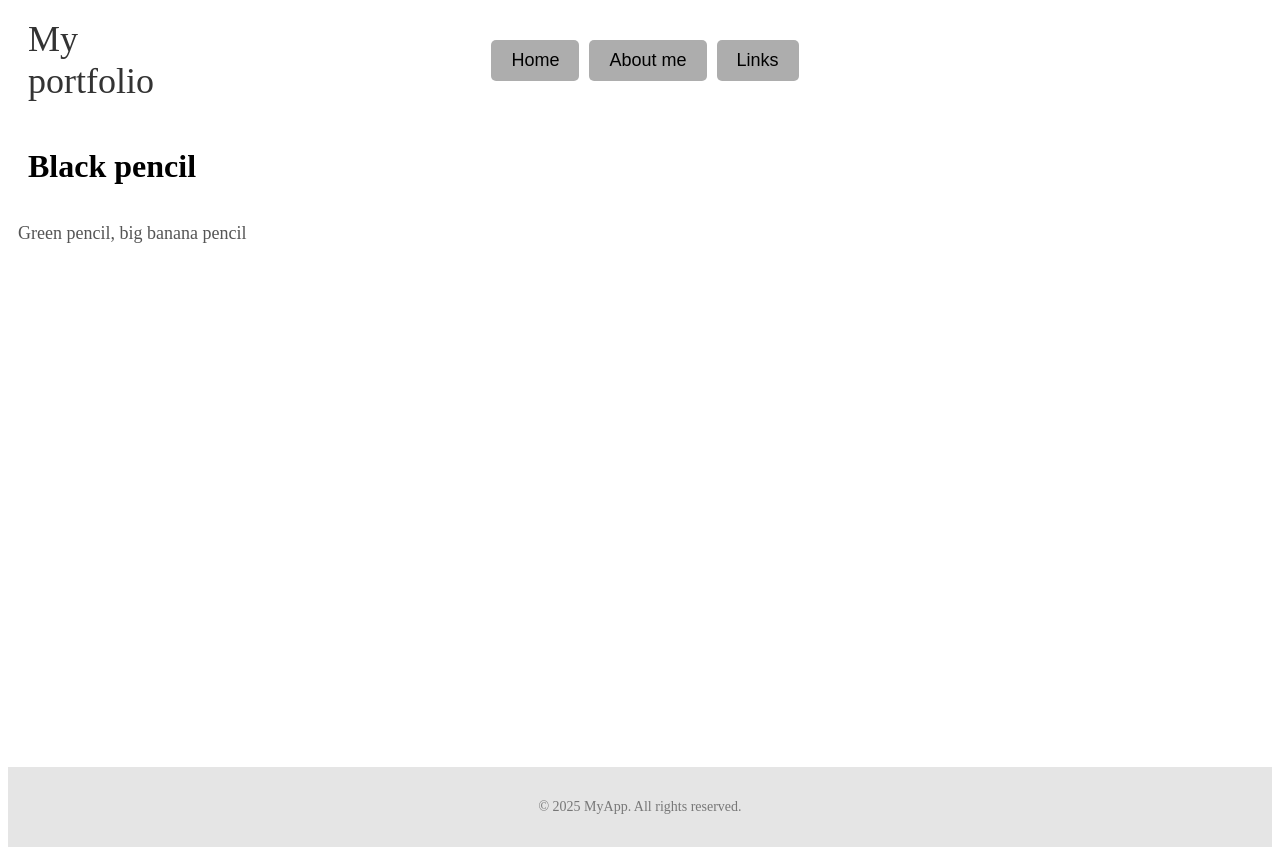
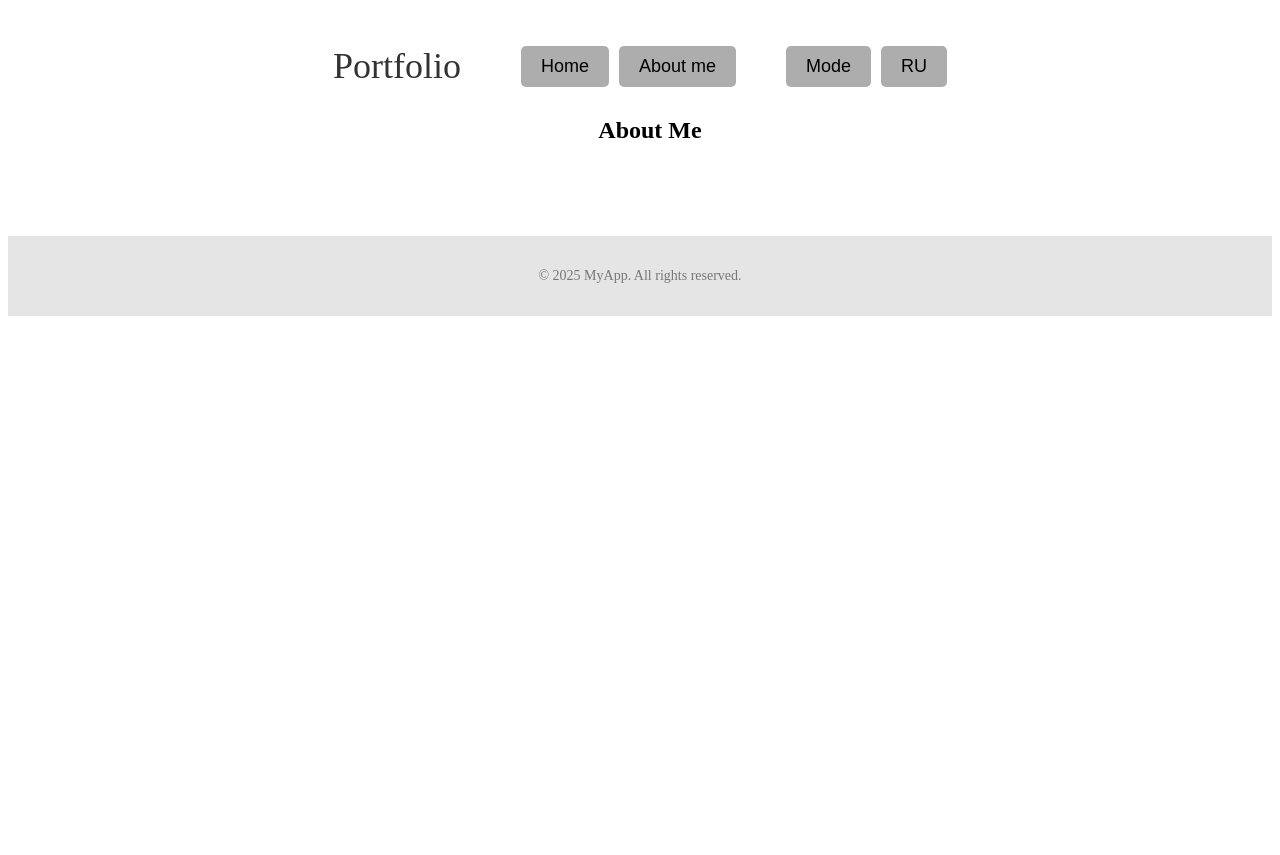
Before and after one commit to MaxTafrov/portfolio, a React (Create React App) app: page /about in a window 1280 px wide. After the commit the page ends 800 px from the top, so only its background shows below. Built offline with nearby package versions, Linux system fonts and the light colour scheme.

Commit message:
feat: add routing and new pages for About

```diff
--- a/package.json
+++ b/package.json
@@ -9,6 +9,7 @@
     "@testing-library/user-event": "^13.5.0",
     "react": "^19.1.1",
     "react-dom": "^19.1.1",
+    "react-router": "^7.8.2",
     "react-scripts": "5.0.1",
     "styled-components": "^6.1.19",
     "web-vitals": "^2.1.4"
--- a/src/App.js
+++ b/src/App.js
@@ -1,14 +1,29 @@
-import React from 'react'
+import React, { useState } from 'react'
 import Main from './views/global/pages/main'
 import Header from './views/global/pages/header'
 import Footer from './views/global/pages/footer'
+import AboutMe from './views/global/pages/aboutMe'
+import Links from './views/global/pages/links'
+import { Routes, Route } from 'react-router'
+import css from './styles/styles.css'
 
-function App() {
+function App(props) {
+	const { AppOverflow } = css
+	const {} = props
+	const { setShowPage } = useState('main')
+
 	return (
 		<>
-			<Header />
-			<Main />
-			<Footer />
+			<AppOverflow>
+				<Header onClick={setShowPage} />
+				<Routes>
+					<Route path={'/home'} element={<Main />} />
+					<Route path={'/about'} element={<AboutMe />} />
+					<Route path={'/links'} element={<Links />} />
+				</Routes>
+
+				<Footer />
+			</AppOverflow>
 		</>
 	)
 }
--- a/src/index.js
+++ b/src/index.js
@@ -1,10 +1,13 @@
 import React from 'react'
 import ReactDOM from 'react-dom/client'
 import App from './App'
+import { BrowserRouter } from 'react-router'
 
 const root = ReactDOM.createRoot(document.getElementById('root'))
 root.render(
-	<React.StrictMode>
-		<App />
-	</React.StrictMode>
+	<>
+		<BrowserRouter>
+			<App />
+		</BrowserRouter>
+	</>
 )
--- a/src/styles.css.js
+++ b/src/styles/styles.css.js
@@ -1,19 +1,38 @@
-import styled from 'styled-components'
+import styled, { createGlobalStyle } from 'styled-components'
 
 const css = {
+	GlobalStyle: createGlobalStyle`
+	*{
+	@import url('https://fonts.googleapis.com/css2?family=Montserrat:ital,wght@0,100..900;1,100..900&display=swap');
+	font-family: 'Montserrat', sans-serif;
+	}
+	`,
+
+	AppOverflow: styled.div`
+		width: 100%;
+		justify-content: center;
+		align-items: center;
+		display: flex;
+		flex-direction: column;
+		margin-top: 35px;
+	`,
+
 	HeaderContainer: styled.header`
 		display: flex;
-		justify-content: space-between;
+		justify-content: center;
 		align-items: center;
 		flex-direction: row;
 		padding: 10px 20px;
 	`,
+
 	Logo: styled.div`
-		display: block;
+		display: flex;
 		color: #333;
 		font-size: 36px;
-		width: 15%;
+		width: 40%;
+		margin-right: 50px;
 	`,
+
 	HeaderButton: styled.button`
 		background-color: #adadad;
 		color: black;
@@ -27,32 +46,34 @@ const css = {
 		&:hover {
 			background-color: #808080;
 		}
+		&:nth-child(2) {
+			margin-right: 40px;
+		}
 	`,
 	MenuContainer: styled.nav`
 		display: flex;
 		justify-content: center;
 		align-items: center;
 		flex-direction: row;
-		margin-left: -15%;
+		margin: 0 auto;
+
 		width: 100%;
 	`,
 
 	MainContainer: styled.main`
 		display: flex;
 		flex-direction: column;
-		align-items: start;
+		align-items: center;
 		justify-content: flex-start;
 		margin-top: 15px;
-
-		height: calc(100vh - 160px);
+		transition: background-color 0.3s ease;
 		&:hover {
 			background-color: #faf7f7;
 		}
 	`,
-	MainTitle: styled.h1`
+	MainTitle: styled.h2`
 		padding-left: 20px;
-
-		margin-bottom: 20px;
+		align-items: center;
 	`,
 	MainText: styled.p`
 		display: flex;
@@ -61,6 +82,7 @@ const css = {
 		max-width: 600px;
 		text-align: center;
 		padding-left: 10px;
+		align-items: center;
 	`,
 
 	FooterContainer: styled.footer`
@@ -68,7 +90,6 @@ const css = {
 		flex-direction: row;
 		align-items: center;
 		justify-content: center;
-
 		position: relative;
 		width: 100%;
 		height: 80px;
--- /dev/null
+++ b/src/views/global/pages/aboutMe.jsx
@@ -0,0 +1,13 @@
+import React from 'react'
+import css from '../../../styles/styles.css'
+const AboutMe = props => {
+	const { MainText, MainTitle } = css
+	return (
+		<>
+			<MainTitle>About Me</MainTitle>
+			<MainText></MainText>
+			<MainText></MainText>
+		</>
+	)
+}
+export default AboutMe
--- a/src/views/global/pages/footer.jsx
+++ b/src/views/global/pages/footer.jsx
@@ -1,5 +1,5 @@
 import React from 'react'
-import css from '../../../styles.css'
+import css from '../../../styles/styles.css'
 
 const { FooterContainer, FooterText } = css
 
--- a/src/views/global/pages/header.jsx
+++ b/src/views/global/pages/header.jsx
@@ -1,17 +1,21 @@
 import React from 'react'
-import css from '../../../styles.css'
+import css from '../../../styles/styles.css'
+import { useNavigate } from 'react-router'
 
 const { HeaderContainer, Logo, MenuContainer, HeaderButton } = css
 
-const Header = () => {
+const Header = props => {
+	const navigate = useNavigate()
+
 	return (
 		<HeaderContainer>
-			<Logo>My portfolio</Logo>
+			<Logo>Portfolio</Logo>
 			<MenuContainer>
-				<HeaderButton>Home</HeaderButton>
-				<HeaderButton>About me</HeaderButton>
-				<HeaderButton>Links</HeaderButton>
+				<HeaderButton onClick={() => navigate('/home')}>Home</HeaderButton>
+				<HeaderButton onClick={() => navigate('/about')}>About me</HeaderButton>
 			</MenuContainer>
+			<HeaderButton> Mode</HeaderButton>
+			<HeaderButton>RU</HeaderButton>
 		</HeaderContainer>
 	)
 }
--- a/src/views/global/pages/links.jsx
+++ b/src/views/global/pages/links.jsx
@@ -0,0 +1,11 @@
+import React from 'react'
+
+const Links = props => {
+	return (
+		<>
+			<p1>Penis</p1>
+		</>
+	)
+}
+
+export default Links
--- a/src/views/global/pages/main.jsx
+++ b/src/views/global/pages/main.jsx
@@ -1,13 +1,33 @@
 import React from 'react'
-import css from '../../../styles.css'
+import css from '../../../styles/styles.css'
 
 const { MainContainer, MainText, MainTitle } = css
-function Main() {
+const Main = props => {
 	return (
 		<>
 			<MainContainer>
-				<MainTitle>Black pencil</MainTitle>
-				<MainText>Green pencil, big banana pencil</MainText>
+				<MainTitle>About me</MainTitle>
+				<MainText>
+					Hi! My name is Maksym, I'm a junior frontend developer passionate
+					about creating web applications. I've experience working with HTML,
+					CSS, JS and React, that you can see bellow.{' '}
+				</MainText>
+				<MainText>
+					I enjoy learning new technologies, solving problems. My goal is to
+					grow as developer, gain valuable experience in teamwork and contribute
+					in real projects.
+				</MainText>
+				<MainTitle>Skills</MainTitle>
+				<MainText>HTML / CSS</MainText>
+				<MainText>JavaScript (ES6+)</MainText>
+				<MainText>React (Elementary/Pre-intermediate)</MainText>
+				<MainText>Git/GitHub</MainText>
+				<MainText>English (Intermediate)</MainText>
+				<MainTitle>Projects</MainTitle>
+				<MainText>ToDo App --- {/*link*/}</MainText>
+				<MainText>Portfolio --- {/*link*/}</MainText>
+				<MainText>Mini-game --- {/*link*/}</MainText>
+				<MainText>Movie Search --- {/*link*/}</MainText>
 			</MainContainer>
 		</>
 	)
```
Also changed, not shown: 1 other file (tests, documents, lock files or other folders).
